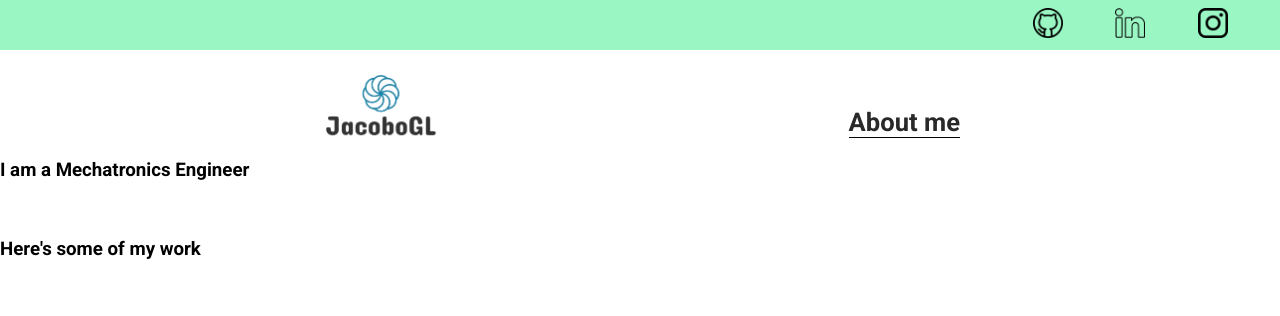
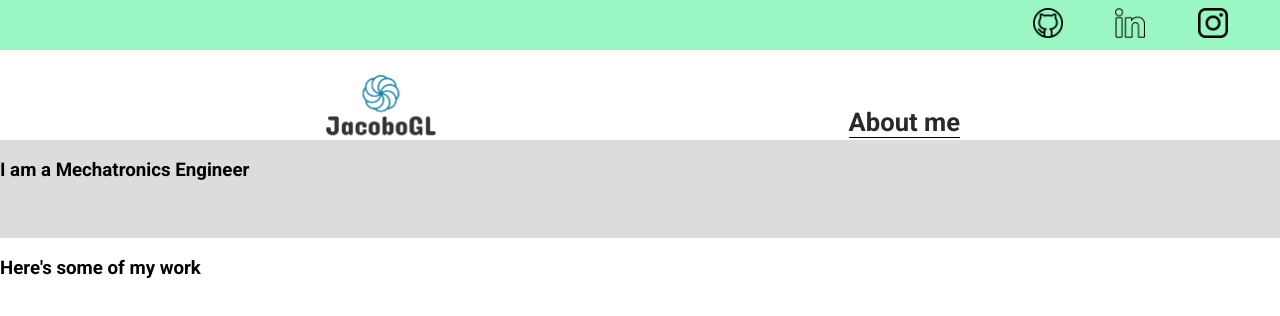
Before and after one commit to JacoboGL/css-layouts-course, a plain HTML site: page projects.html in a window 1280 px wide. Drawn offline with Linux system fonts and the light colour scheme.

Commit message:
Working on projects page

```diff
--- a/css/main.css
+++ b/css/main.css
@@ -133,3 +133,13 @@
 .hero-text-container button:hover{
     scale: 1.1;
 }
+
+/* PROJECTS PAGE */
+
+.projects-main-container {
+    display: grid;
+}
+
+.work-container {
+    background-color: gainsboro;
+}
```
Also changed, not shown: index.html (+1 -1 lines), blogs.html (deleted).
